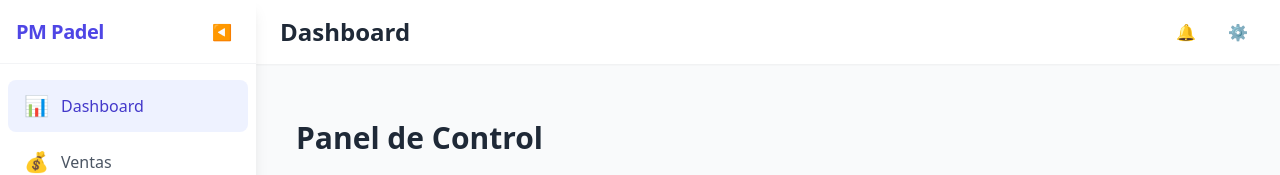
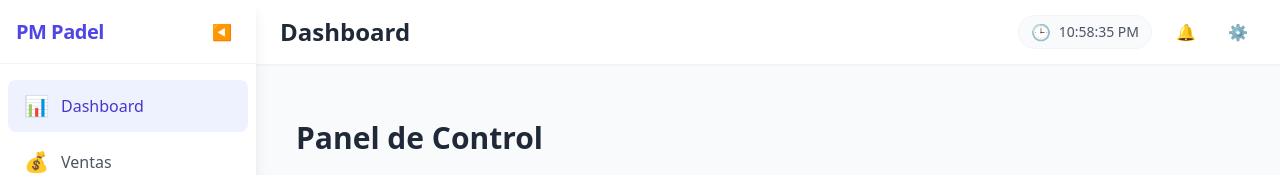
Before and after one commit to andresbsn/complejopm, a React (Vite) app in the folder frontend/: page / in a window 1280 px wide. Shown: the top 175 px of the page. Built offline with nearby package versions, Linux system fonts and the light colour scheme; no server answers; sample sign-in values are in the browser's storage.

Commit message:
commit hora actual layout

```diff
--- a/frontend/src/components/Layout.jsx
+++ b/frontend/src/components/Layout.jsx
@@ -8,6 +8,16 @@ const Layout = ({ children }) => {
   const location = useLocation();
   const { user, logout } = useAuth();
   const isAdmin = user?.rol === 'admin';
+
+  const [currentTime, setCurrentTime] = useState(new Date());
+
+  React.useEffect(() => {
+    const timer = setInterval(() => {
+      setCurrentTime(new Date());
+    }, 1000);
+
+    return () => clearInterval(timer);
+  }, []);
 
   // Close mobile menu when route changes
   React.useEffect(() => {
@@ -20,6 +30,10 @@ const Layout = ({ children }) => {
 
   const toggleMobileMenu = () => {
     setIsMobileMenuOpen(!isMobileMenuOpen);
+  };
+
+  const formatTime = (date) => {
+    return date.toLocaleTimeString([], { hour: '2-digit', minute: '2-digit', second: '2-digit' });
   };
 
   const allNavItems = [
@@ -143,6 +157,12 @@ const Layout = ({ children }) => {
             </h1>
           </div>
           <div className="flex items-center space-x-2 lg:space-x-4">
+            <div className="hidden sm:flex items-center px-3 py-1 bg-gray-50 rounded-full border border-gray-100">
+              <span className="text-gray-400 mr-2">🕒</span>
+              <span className="text-sm font-medium text-gray-600 tabular-nums">
+                {formatTime(currentTime)}
+              </span>
+            </div>
             <button className="p-2 text-gray-400 hover:text-gray-600">
               🔔
             </button>
```
